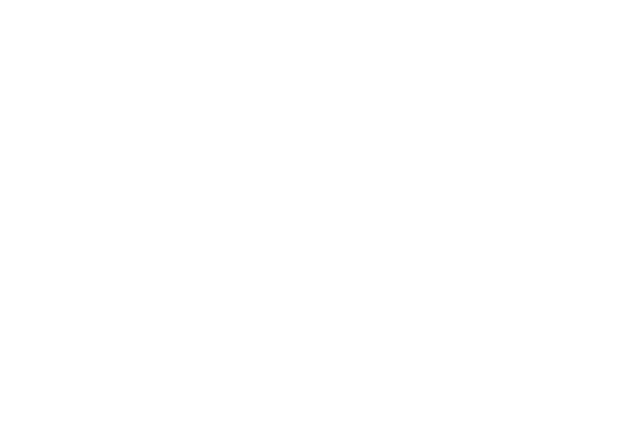
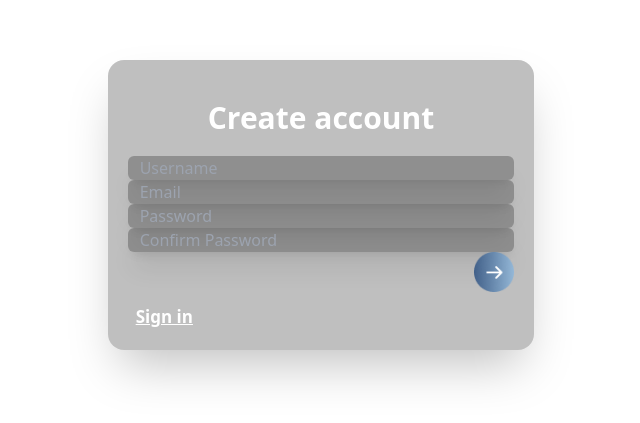
Before and after one commit to Routinr/routinr-frontend, a React (Vite) app in the folder routinr/: page /signup in a window 1280 px wide. Before the commit this address had no page. Shown: the part 195-618 px from the top of the page, without its empty margins (319-959 px from the left). Built offline with nearby package versions, Linux system fonts and the light colour scheme.

Commit message:
signup initial

```diff
--- a/routinr/src/App.jsx
+++ b/routinr/src/App.jsx
@@ -5,13 +5,17 @@ import { BrowserRouter, Route, Routes } from "react-router-dom";
 import './index.css'
 
 // importing routes for other pages
-import HomePage from "./views/HomePage";
+import HomePage from "./views/HomePage.jsx";
+import Signup from "./views/authentication/Signup.jsx";
+import Login from "./views/authentication/Login.jsx";
 
 const App = () => {
   return (
     <BrowserRouter>
       <Routes>
         <Route path="/" exact element={<HomePage />} />
+        <Route path="signup" exact element={<Signup />} />
+        <Route path="login" exact element={<Login />} />
       </Routes>
     </BrowserRouter>
   );
--- a/routinr/src/css/App.css
+++ b/routinr/src/css/App.css
@@ -0,0 +1,10 @@
+@media screen and (max-width: 600px) {
+    .main{
+        background: url('../assets/images/homebg.png') no-repeat center;
+        background-size: cover;
+    }
+    form .input{
+        margin-bottom: 15px;
+        height: 40px;
+    }
+}
--- a/routinr/src/views/authentication/Signup.jsx
+++ b/routinr/src/views/authentication/Signup.jsx
@@ -1,11 +1,67 @@
-import React from 'react'
+import React from "react";
+import { Link } from "react-router-dom";
+import "../../css/App.css";
+import SubmitBtn from "../../assets/icons/signup.png";
 
 const Signup = () => {
   return (
-    <div>
+    <div className="main w-full h-[100vh] grid place-items-center">
+      <div className="md:w-1/3 custom-sm:w-11/12 bg-black shadow-2xl rounded-2xl p-5 bg-clip-padding bg-opacity-25">
+        <div className="">
+          <h1 className="my-[20px] text-white text-3xl font-semibold text-center">
+            Create account
+          </h1>
+          <form action="" className="flex flex-col">
+            <input
+              type="text"
+              name=""
+              id=""
+              placeholder="Username"
+              className="input px-3 text-white bg-black shadow-xl rounded-md bg-clip-padding bg-opacity-25"
+            />
+            <input
+              type="email"
+              name=""
+              id=""
+              placeholder="Email"
+              className="input px-3 text-white bg-black shadow-xl rounded-md bg-clip-padding bg-opacity-25"
+            />
+            <input
+              type="password"
+              name=""
+              id=""
+              placeholder="Password"
+              className="input px-3 text-white bg-black shadow-xl rounded-md bg-clip-padding bg-opacity-25"
+            />
+            <input
+              type="password"
+              name=""
+              id=""
+              placeholder="Confirm Password"
+              className="input px-3 text-white bg-black shadow-xl rounded-md bg-clip-padding bg-opacity-25"
+            />
 
+            <button type="submit" className="">
+              <img
+                src={SubmitBtn}
+                alt="Submit"
+                className="w-[40px] h-[40px] float-right ml-2"
+              />
+            </button>
+          </form>
+
+          <div className="flex flex-start w-full">
+            <Link
+              to="/login"
+              className="text-white mx-2 mt-3 font-semibold underline text-[17px]"
+            >
+              Sign in
+            </Link>
+          </div>
+        </div>
+      </div>
     </div>
-  )
-}
+  );
+};
 
-export default Signup
+export default Signup;
--- a/routinr/tailwind.config.js
+++ b/routinr/tailwind.config.js
@@ -5,7 +5,11 @@ module.exports = {
     ],
 
   theme: {
-    extend: {},
+    extend: {
+      screens: {
+        'custom-sm': '300px',
+      }
+    },
   },
   plugins: [],
 }
```
Also changed, not shown: routinr/src/assets/icons/signup.png (added), routinr/src/assets/images/homebg.png (added).
